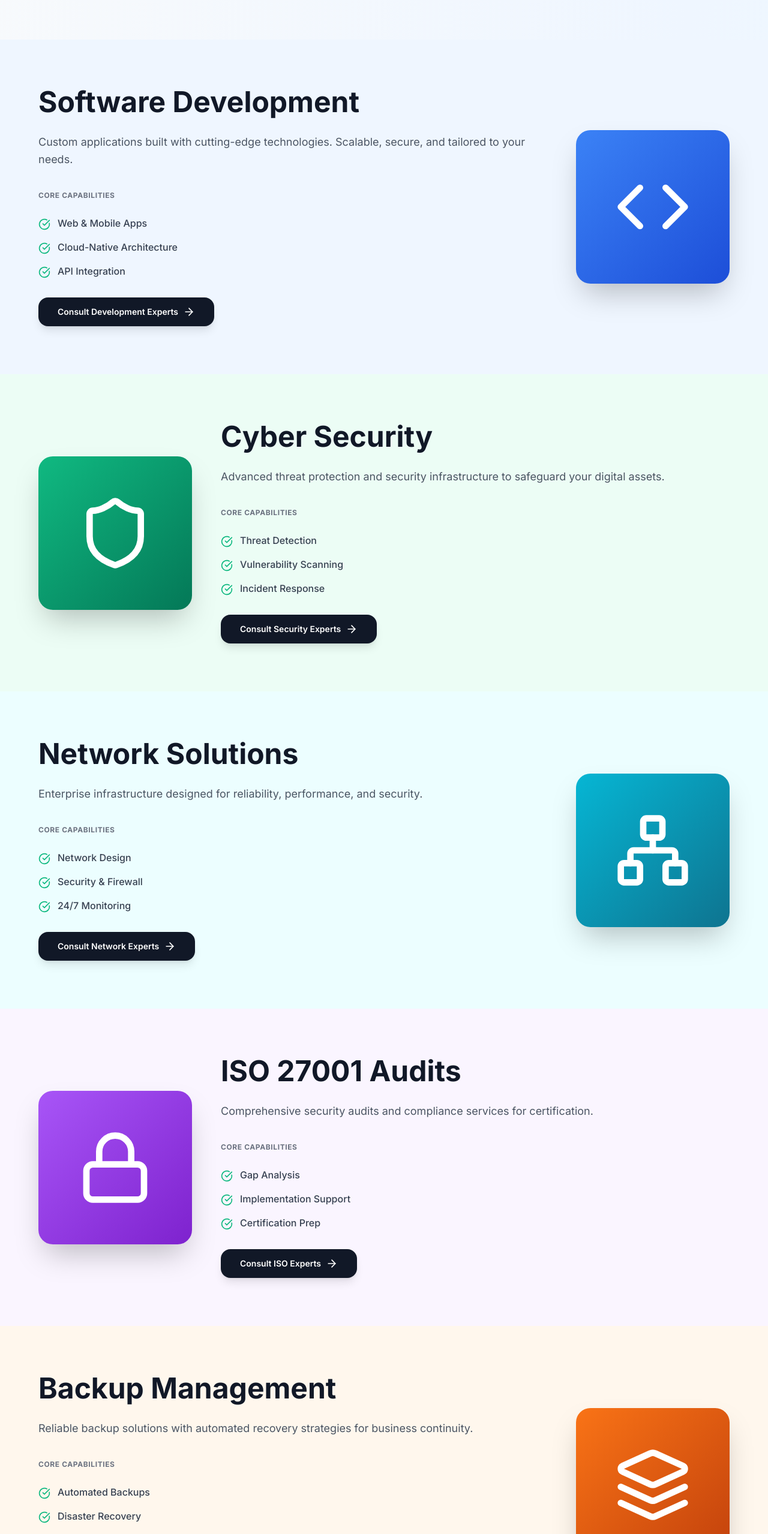
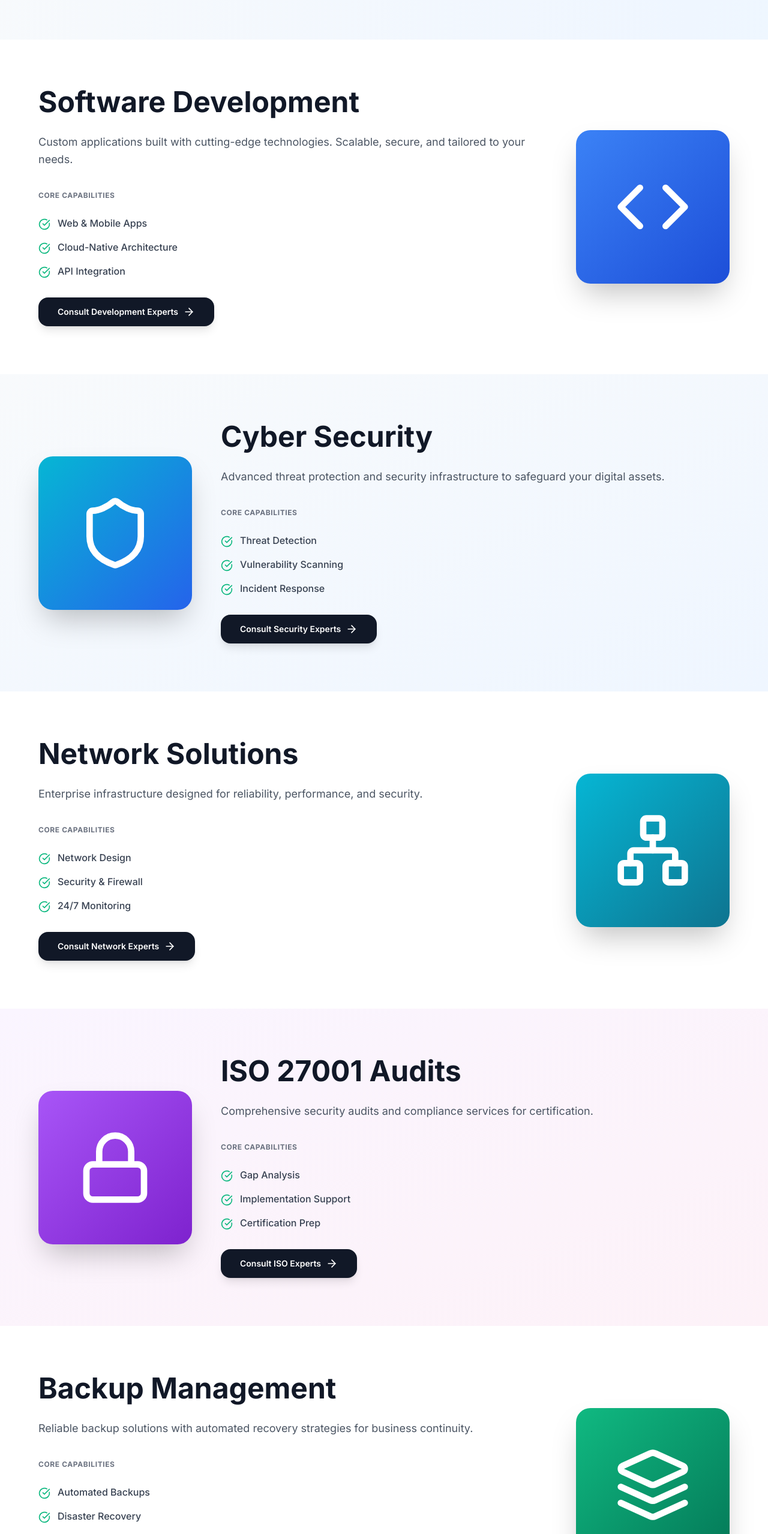
Before and after one commit to TecnoLTS/TecnoLTS, a Next.js app: page /en in a window 1280 px wide. Shown: the part 851-3409 px from the top of the page at 60% size. Built offline with nearby package versions, Linux system fonts and the light colour scheme; no server answers.

Commit message:
Updated HomePage.tsx

```diff
--- a/app/_components/HomePage.tsx
+++ b/app/_components/HomePage.tsx
@@ -54,7 +54,7 @@
         cta={t.services.software.cta}
         coreCapabilitiesLabel={t.labels.coreCapabilities}
         gradient="bg-gradient-to-br from-blue-500 to-blue-700"
-        backgroundColor="bg-blue-50 dark:bg-slate-800"
+        backgroundColor="bg-white dark:bg-slate-800"
         iconPosition="right"
       />
 
@@ -66,8 +66,8 @@
         items={t.services.cybersecurity.items}
         cta={t.services.cybersecurity.cta}
         coreCapabilitiesLabel={t.labels.coreCapabilities}
-        gradient="bg-gradient-to-br from-emerald-500 to-emerald-700"
-        backgroundColor="bg-emerald-50 dark:bg-slate-800"
+        gradient="bg-gradient-to-br from-cyan-500 to-blue-600"
+        backgroundColor="bg-gradient-to-br from-slate-50 to-blue-50 dark:bg-slate-800"
         iconPosition="left"
       />
 
@@ -80,7 +80,7 @@
         cta={t.services.network.cta}
         coreCapabilitiesLabel={t.labels.coreCapabilities}
         gradient="bg-gradient-to-br from-cyan-500 to-cyan-700"
-        backgroundColor="bg-cyan-50 dark:bg-slate-800"
+        backgroundColor="bg-white dark:bg-slate-800"
         iconPosition="right"
       />
 
@@ -93,7 +93,7 @@
         cta={t.services.iso.cta}
         coreCapabilitiesLabel={t.labels.coreCapabilities}
         gradient="bg-gradient-to-br from-purple-500 to-purple-700"
-        backgroundColor="bg-purple-50 dark:bg-slate-800"
+        backgroundColor="bg-gradient-to-br from-purple-50 to-pink-50 dark:bg-slate-800"
         iconPosition="left"
       />
 
@@ -105,8 +105,8 @@
         items={t.services.backups.items}
         cta={t.services.backups.cta}
         coreCapabilitiesLabel={t.labels.coreCapabilities}
-        gradient="bg-gradient-to-br from-orange-500 to-orange-700"
-        backgroundColor="bg-orange-50 dark:bg-slate-800"
+        gradient="bg-gradient-to-br from-emerald-500 to-emerald-700"
+        backgroundColor="bg-white dark:bg-slate-800"
         iconPosition="right"
       />
 
@@ -118,8 +118,8 @@
         items={t.services.licensing.items}
         cta={t.services.licensing.cta}
         coreCapabilitiesLabel={t.labels.coreCapabilities}
-        gradient="bg-gradient-to-br from-indigo-500 to-indigo-700"
-        backgroundColor="bg-indigo-50 dark:bg-slate-800"
+        gradient="bg-gradient-to-br from-blue-500 to-indigo-600"
+        backgroundColor="bg-gradient-to-br from-blue-50 to-indigo-50 dark:bg-slate-800"
         iconPosition="left"
       />
 
@@ -132,7 +132,7 @@
         cta={t.services.disasterRecovery.cta}
         coreCapabilitiesLabel={t.labels.coreCapabilities}
         gradient="bg-gradient-to-br from-rose-500 to-rose-700"
-        backgroundColor="bg-rose-50 dark:bg-slate-800"
+        backgroundColor="bg-white dark:bg-slate-800"
         iconPosition="right"
       />
 
@@ -145,7 +145,7 @@
         cta={t.services.dataCenter.cta}
         coreCapabilitiesLabel={t.labels.coreCapabilities}
         gradient="bg-gradient-to-br from-teal-500 to-teal-700"
-        backgroundColor="bg-teal-50 dark:bg-slate-800"
+        backgroundColor="bg-gradient-to-br from-teal-50 to-cyan-50 dark:bg-slate-800"
         iconPosition="left"
         checkColor="text-teal-500"
       />
```
